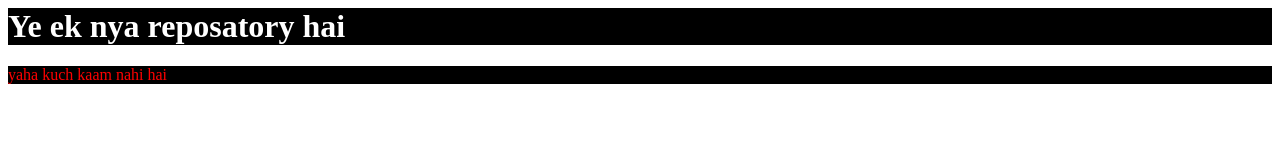
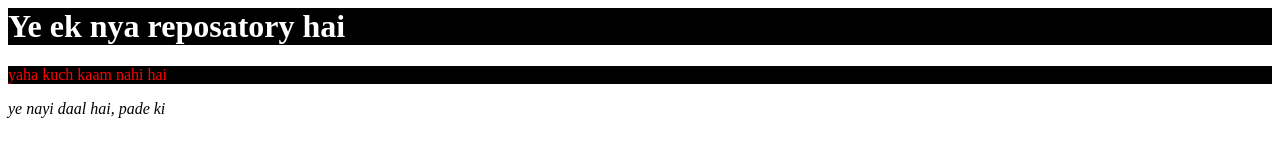
Before and after one commit to iamaadityasingh/LocalRepo, a plain HTML site: page index.html in a window 1280 px wide. Drawn offline with Linux system fonts and the light colour scheme.

Commit message:
nayi daal ugyai

```diff
--- a/index.html
+++ b/index.html
@@ -1,3 +1,4 @@
 <link rel="stylesheet" href="style.css">
 <h1>Ye ek nya reposatory hai</h1>
 <p>yaha kuch kaam nahi hai</p>
+<i>ye nayi daal hai, pade ki</i>
```
